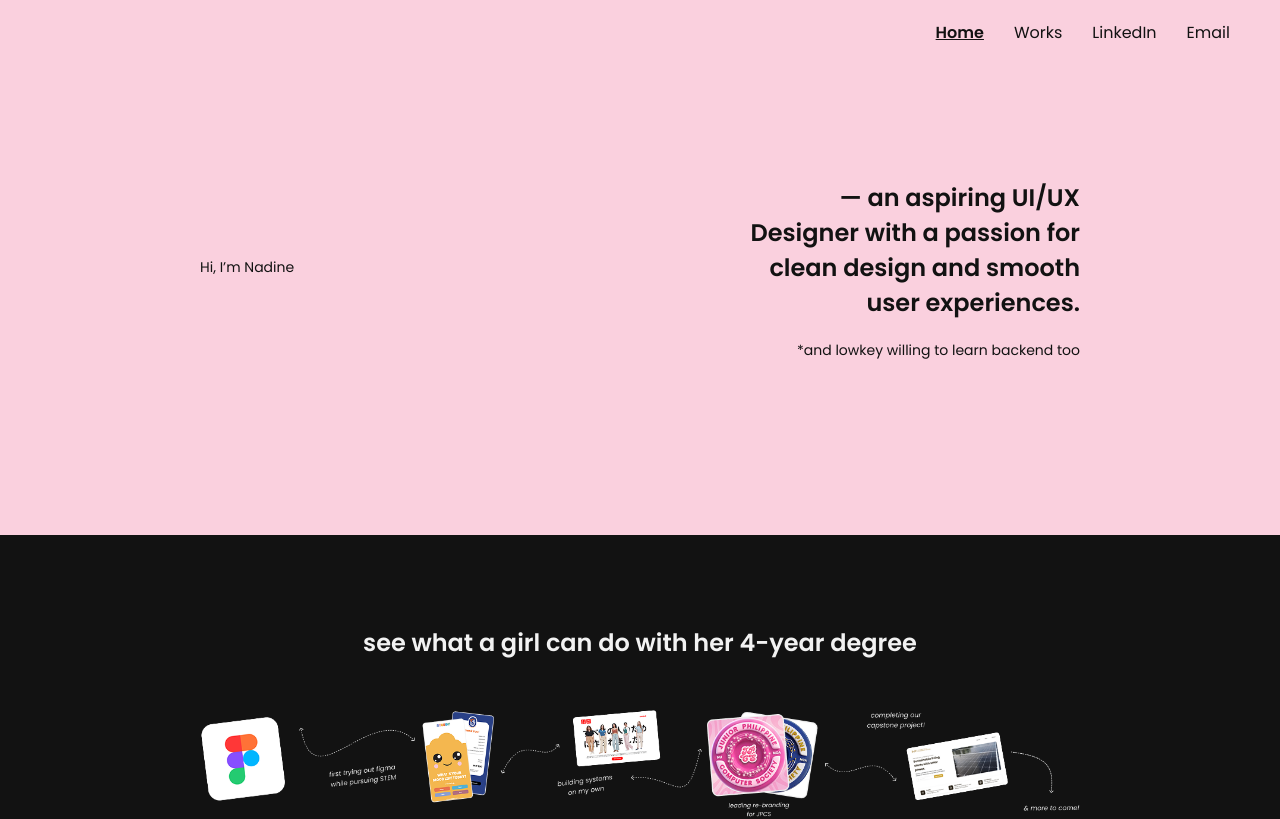
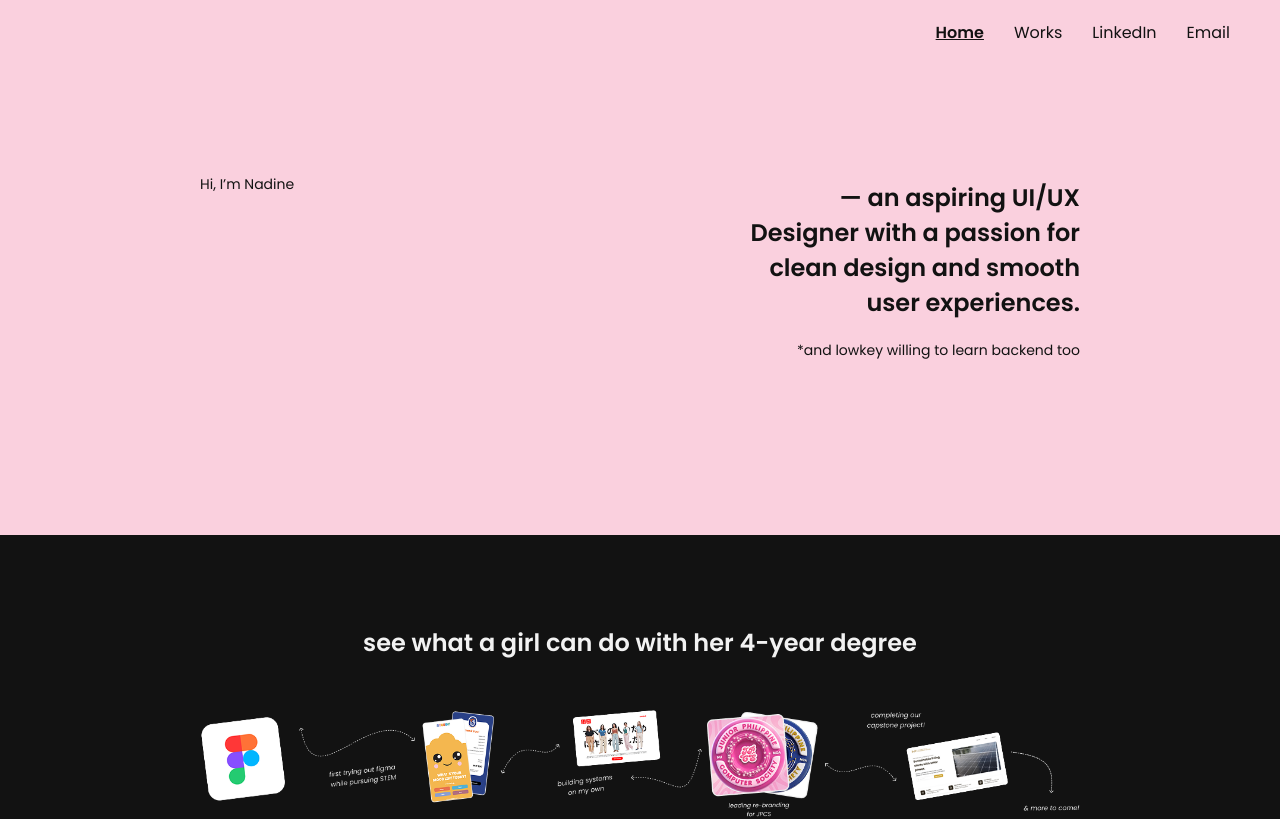
Before and after one commit to marianadine/mariafaye, a React (Create React App) app: page / in a window 1280 px wide. Shown: the top 819 px of the page. Built offline with nearby package versions, Linux system fonts and the light colour scheme; a web font is replaced by a local one.

Commit message:
Page Title and Icon | Home Text Alignment

```diff
--- a/public/index.html
+++ b/public/index.html
@@ -2,7 +2,7 @@
 <html lang="en">
   <head>
     <meta charset="utf-8" />
-    <link rel="icon" href="%PUBLIC_URL%/favicon.ico" />
+    <link rel="icon" href="%PUBLIC_URL%/myicon.png" />
     <meta name="viewport" content="width=device-width, initial-scale=1" />
     <meta name="theme-color" content="#000000" />
     <meta
@@ -24,7 +24,7 @@
       work correctly both with client-side routing and a non-root public URL.
       Learn how to configure a non-root public URL by running `npm run build`.
     -->
-    <title>React App</title>
+    <title>Maria Nadine | Portfolio 2026</title>
   </head>
   <body>
     <noscript>You need to enable JavaScript to run this app.</noscript>
--- a/src/styles/HomeStyles.css
+++ b/src/styles/HomeStyles.css
@@ -4,7 +4,7 @@
     display: flex;
     flex-direction: row;
     justify-content: space-between;
-    align-items: center;
+    align-items: flex-start;
     margin-bottom: 50px;
 }
 
```
Also changed, not shown: public/myicon.png (added).
